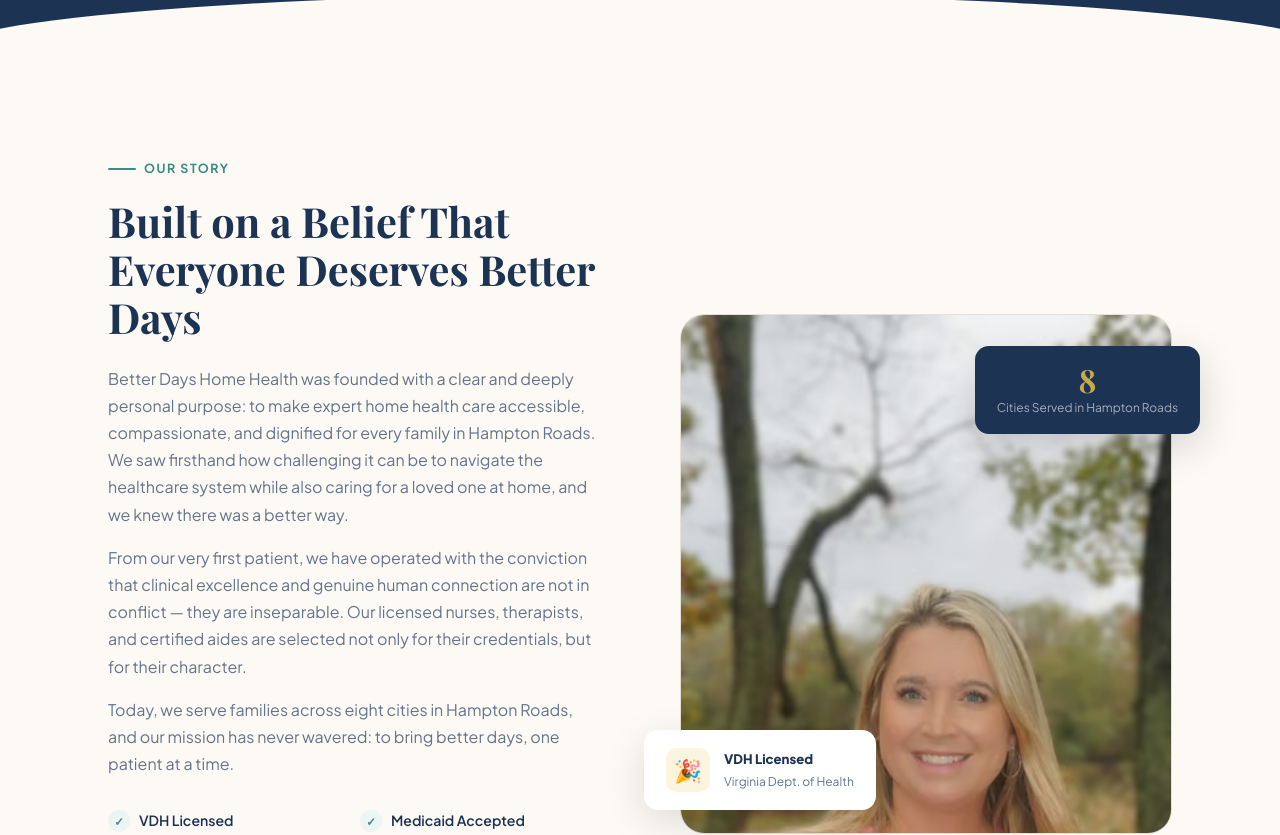
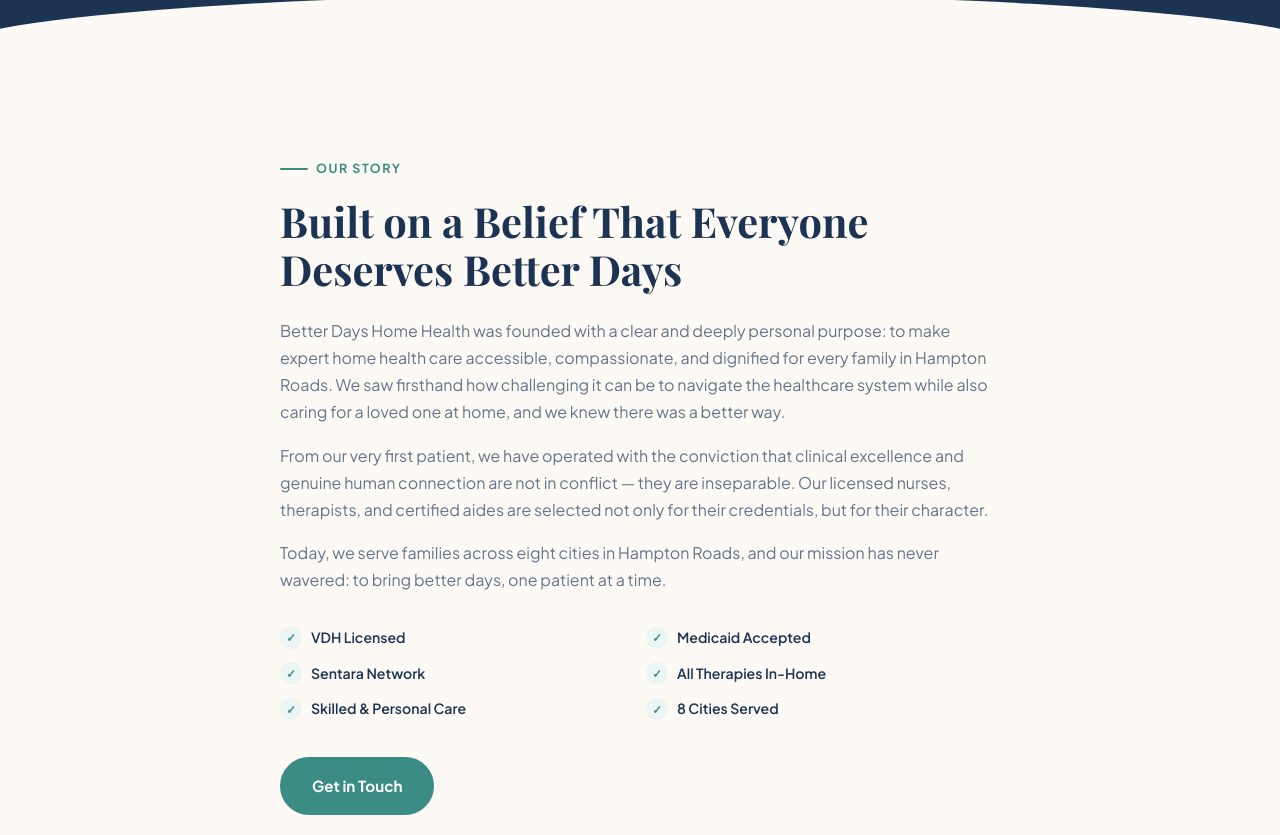
Before and after one commit to BetterDaysHomeHealth/abetterdaynext, a Next.js app: page /about in a window 1280 px wide. Shown: the part 425-1260 px from the top of the page. Built offline with nearby package versions, Linux system fonts and the light colour scheme.

Commit message:
Remove photos from home and about pages, convert to single-column layout
Co-Authored-By: Claude Sonnet 4.6 <noreply@anthropic.com>

```diff
--- a/src/app/about/page.tsx
+++ b/src/app/about/page.tsx
@@ -1,5 +1,4 @@
 import type { Metadata } from "next";
-import Image from "next/image";
 import Link from "next/link";
 import { Nav } from "@/components/Nav";
 import { Footer } from "@/components/Footer";
@@ -47,27 +46,6 @@ export default function AboutPage() {
               <Link href="/contact" className="btn btn-primary">Get in Touch</Link>
             </div>
 
-            <div className="story-visual reveal reveal-delay-2">
-              <div className="story-photo-frame">
-                <Image
-                  src="/jessica-owner.avif"
-                  alt="Jessica, founder of Better Days Home Health"
-                  fill
-                  style={{ objectFit: "cover", objectPosition: "center top" }}
-                />
-              </div>
-              <div className="about-license-card">
-                <div className="about-license-icon">🎉</div>
-                <div>
-                  <h4>VDH Licensed</h4>
-                  <p>Virginia Dept. of Health</p>
-                </div>
-              </div>
-              <div className="about-stat-card">
-                <div className="about-stat-num">8</div>
-                <div className="about-stat-label">Cities Served in Hampton Roads</div>
-              </div>
-            </div>
           </div>
         </div>
       </section>
--- a/src/app/globals.css
+++ b/src/app/globals.css
@@ -502,9 +502,9 @@ img { max-width: 100%; display: block; }
 /* ── ABOUT ─────────────────────────────────────────────────── */
 .about-grid {
   display: grid;
-  grid-template-columns: 1fr 1fr;
-  gap: 80px;
-  align-items: center;
+  grid-template-columns: 1fr;
+  max-width: 720px;
+  margin: 0 auto;
 }
 
 .about-left p {
@@ -1433,9 +1433,9 @@ footer {
 /* ── STORY GRID (ABOUT) ────────────────────────────────────── */
 .story-grid {
   display: grid;
-  grid-template-columns: 1fr 1fr;
-  gap: 80px;
-  align-items: center;
+  grid-template-columns: 1fr;
+  max-width: 720px;
+  margin: 0 auto;
 }
 
 .story-text p { color: var(--muted); margin-bottom: 16px; }
--- a/src/app/page.tsx
+++ b/src/app/page.tsx
@@ -161,27 +161,6 @@ export default function HomePage() {
               <Link href="/about" className="btn btn-outline-dark">Our Full Story &rarr;</Link>
             </div>
 
-            <div className="about-right reveal reveal-delay-2">
-              <div className="about-photo-frame">
-                <Image
-                  src="/aide-smiling-at-client.avif"
-                  alt="Better Days Home Health caregiver with a patient"
-                  fill
-                  style={{ objectFit: "cover", objectPosition: "center" }}
-                />
-              </div>
-              <div className="about-license-card">
-                <div className="about-license-icon">&#127881;</div>
-                <div>
-                  <h4>VDH Licensed</h4>
-                  <p>Virginia Dept. of Health</p>
-                </div>
-              </div>
-              <div className="about-stat-card">
-                <div className="about-stat-num">8</div>
-                <div className="about-stat-label">Cities Served in Hampton Roads</div>
-              </div>
-            </div>
           </div>
         </div>
       </section>
```
